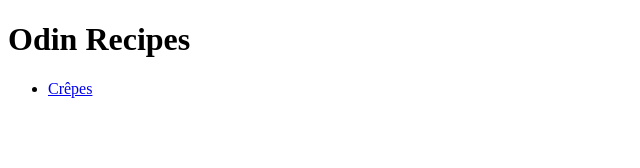
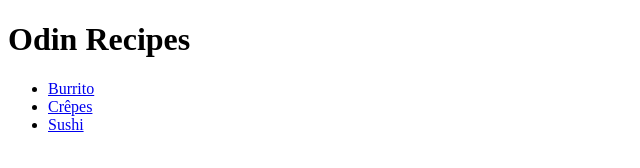
Before and after one commit to BadLuckBrebis/odin-recipes, a plain HTML site: page index.html in a window 1280 px wide. Shown: the whole page, without its empty margins (0-640 px from the left). Drawn offline with Linux system fonts and the light colour scheme.

Commit message:
Add links to burrito.html and sushi.html

```diff
--- a/index.html
+++ b/index.html
@@ -14,7 +14,9 @@
         <h1>Odin Recipes</h1>
 
         <ul>
+            <li><a href="../odin-recipes/recipes/burrito.html">Burrito</a></li>
             <li><a href="../odin-recipes/recipes/crepes.html">Crêpes</a></li>
+            <li><a href="../odin-recipes/recipes/sushi">Sushi</a></li>
         </ul>
     </body>
 
```
